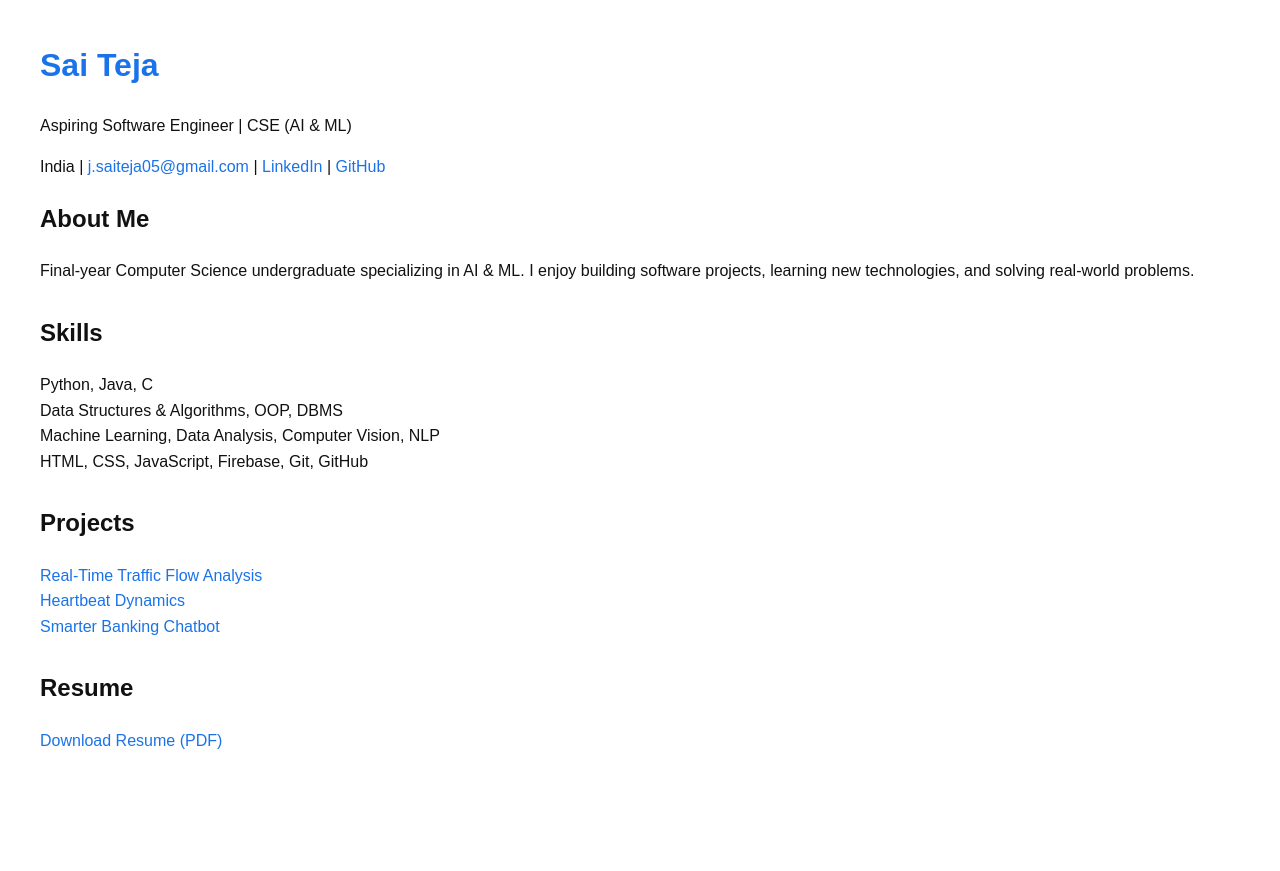
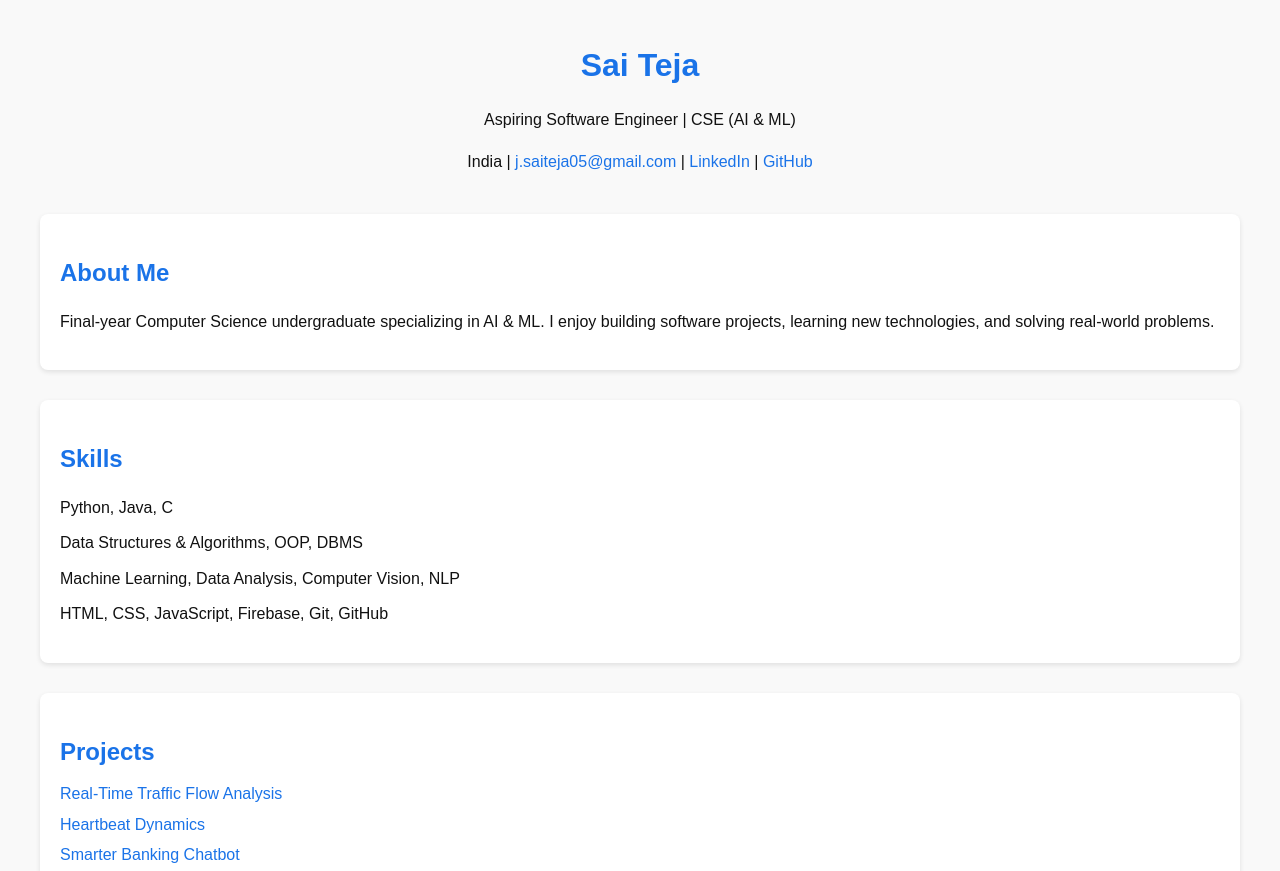
Before and after one commit to Saiteja-dev14/saiteja-ml.github.io, a plain HTML site: page index.html in a window 1280 px wide. Shown: the top 871 px of the page. Before the commit the page ends 800 px from the top, so only its background shows below. Drawn offline with Linux system fonts and the light colour scheme.

Commit message:
Update index.html

```diff
--- a/index.html
+++ b/index.html
@@ -4,11 +4,15 @@
   <meta charset="UTF-8">
   <title>Sai Teja | Portfolio</title>
   <style>
-    body { font-family: Arial, sans-serif; margin: 40px; line-height: 1.6; color: #111; }
-    h1 { color: #1a73e8; }
+    body { font-family: Arial, sans-serif; margin: 40px; line-height: 1.6; color: #111; background-color: #f9f9f9; }
+    h1, h2 { color: #1a73e8; margin-bottom: 10px; }
+    header { text-align: center; margin-bottom: 40px; }
+    section { margin-bottom: 30px; padding: 20px; background: #fff; border-radius: 8px; box-shadow: 0 2px 5px rgba(0,0,0,0.1);}
     a { color: #1a73e8; text-decoration: none; }
-    section { margin-bottom: 30px; }
+    a:hover { text-decoration: underline; }
     ul { list-style-type: none; padding-left: 0; }
+    li { margin-bottom: 10px; }
+    .projects a { display: block; margin-bottom: 5px; }
   </style>
 </head>
 <body>
@@ -16,7 +20,9 @@
 <header>
   <h1>Sai Teja</h1>
   <p>Aspiring Software Engineer | CSE (AI & ML)</p>
-  <p>India | <a href="mailto:j.saiteja05@gmail.com">j.saiteja05@gmail.com</a> | <a href="https://www.linkedin.com/in/saiteja-ml/">LinkedIn</a> | <a href="https://github.com/saiteja-ml">GitHub</a></p>
+  <p>India | <a href="mailto:j.saiteja05@gmail.com">j.saiteja05@gmail.com</a> |
+     <a href="https://www.linkedin.com/in/saiteja-ml/">LinkedIn</a> |
+     <a href="https://github.com/saiteja-ml">GitHub</a></p>
 </header>
 
 <section>
@@ -34,13 +40,11 @@
   </ul>
 </section>
 
-<section>
+<section class="projects">
   <h2>Projects</h2>
-  <ul>
-    <li><a href="https://github.com/saiteja-ml/traffic-flow-analysis" target="_blank">Real-Time Traffic Flow Analysis</a></li>
-    <li><a href="https://github.com/saiteja-ml/heartbeat-dynamics" target="_blank">Heartbeat Dynamics</a></li>
-    <li><a href="https://github.com/saiteja-ml/banking-chatbot" target="_blank">Smarter Banking Chatbot</a></li>
-  </ul>
+  <a href="https://github.com/saiteja-ml/traffic-flow-analysis" target="_blank">Real-Time Traffic Flow Analysis</a>
+  <a href="https://github.com/saiteja-ml/heartbeat-dynamics" target="_blank">Heartbeat Dynamics</a>
+  <a href="https://github.com/saiteja-ml/banking-chatbot" target="_blank">Smarter Banking Chatbot</a>
 </section>
 
 <section>
```
